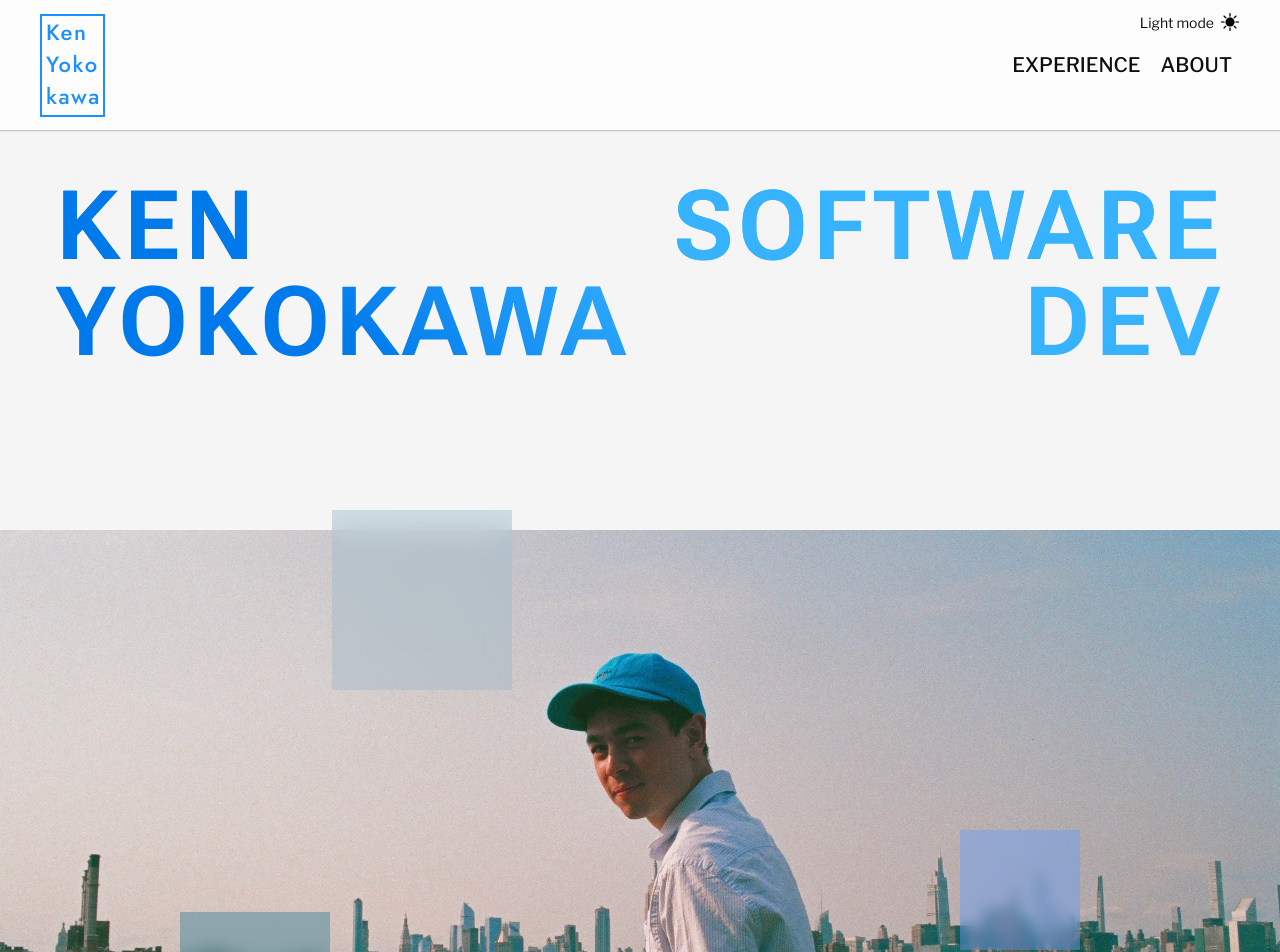
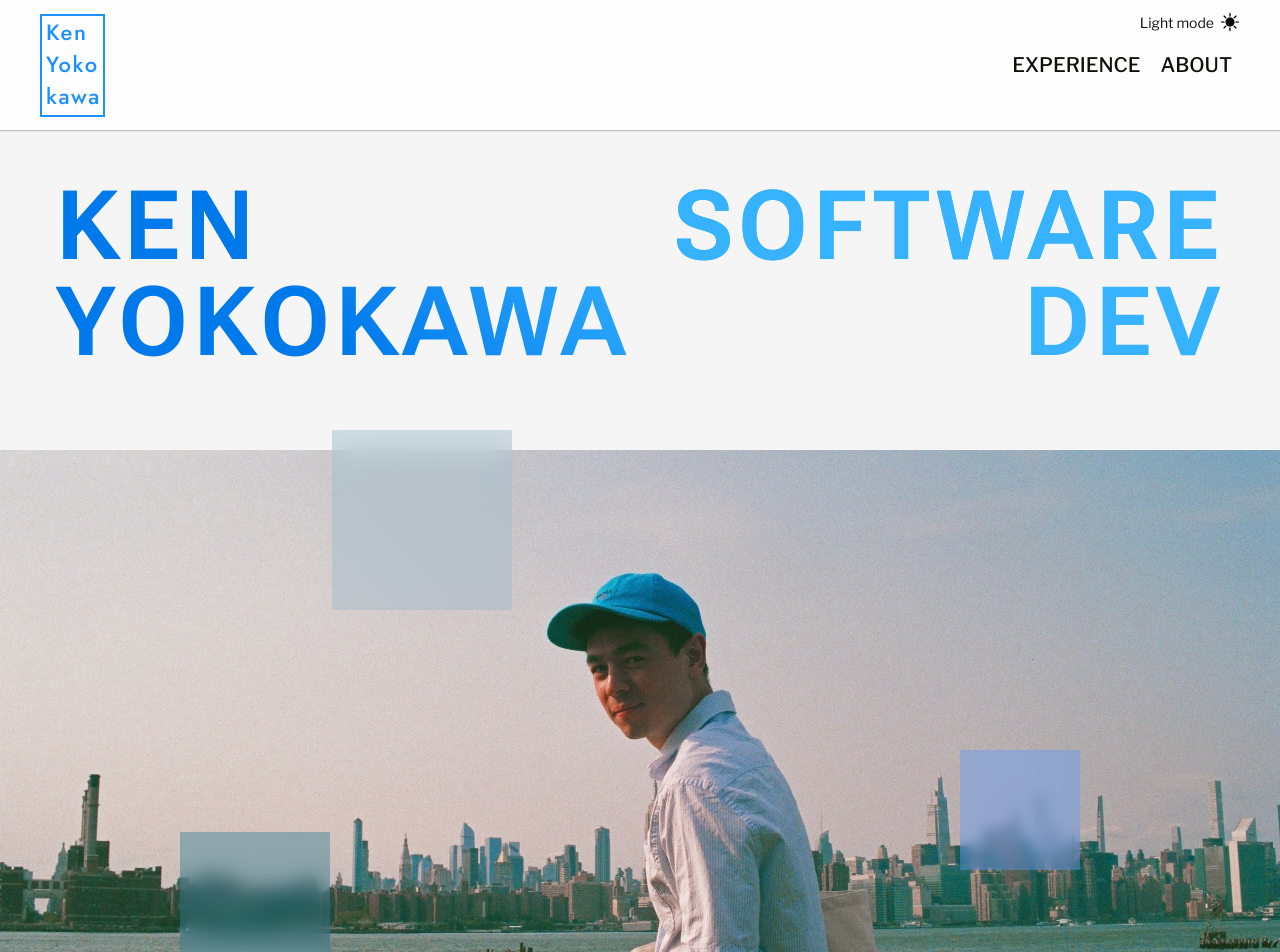
Before and after one commit to ky1044/personal-react-website, a React (Create React App) app: page / in a window 1280 px wide. Shown: the top 952 px of the page. Built offline with nearby package versions, Linux system fonts and the light colour scheme; no server answers.

Commit message:
fix padding on HeroImage

```diff
--- a/src/pages/home/HeroImage.tsx
+++ b/src/pages/home/HeroImage.tsx
@@ -5,7 +5,7 @@ function HeroImage({ scrollHeight }: { scrollHeight: number }) {
   const { isMobile } = useWindow();
   const heroImage = isMobile ? "hero-mobile.jpg" : "hero.jpg";
   return (
-    <div className="w-full max-w-[1600px] mt-20 mx-auto h-[max(40vh,40vw)] max-h-[700px] relative overflow-x-clip">
+    <div className="w-full max-w-[1600px] mx-auto h-[max(40vh,40vw)] max-h-[700px] relative overflow-x-clip">
       <img
         src={`${process.env.PUBLIC_URL}/${heroImage}`}
         className="w-full h-full object-cover"
```
